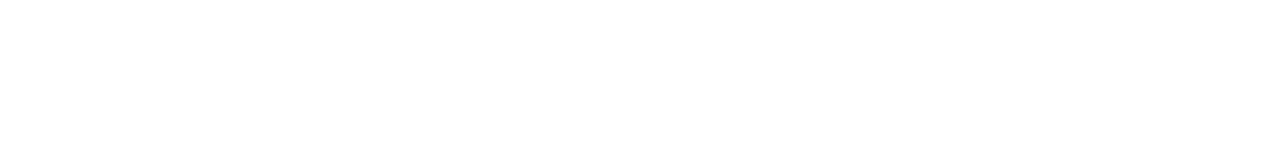
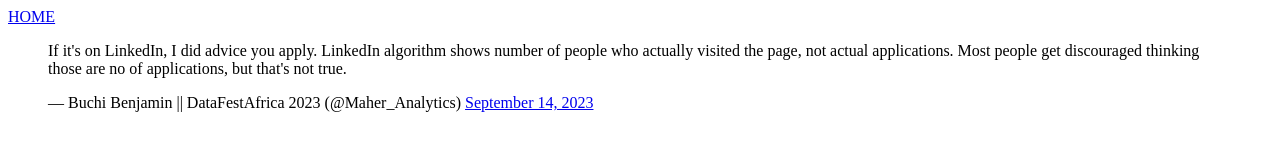
Before and after one commit to bakudbilla/alu-web-development, a plain HTML site: page html_basic/tweets.html in a window 1280 px wide. Drawn offline with Linux system fonts and the light colour scheme.

Commit message:
twitter file

```diff
--- a/html_basic/tweets.html
+++ b/html_basic/tweets.html
@@ -6,5 +6,10 @@
     <meta name="viewport" content="width=device-width, initial-scale=1.0">
     <title>My basic HTML file</title>
     </head>
-    <body></body>
+    <body><a href="index.html">HOME</a>
+    <blockquote class="twitter-tweet" data-conversation="none">
+        <p lang="en" dir="ltr">If it&#39;s on LinkedIn, I did advice you apply. LinkedIn algorithm shows number of people who actually visited the page, not actual applications. Most people get discouraged thinking those are no of applications, but that&#39;s not true.</p>&mdash;
+        Buchi Benjamin || DataFestAfrica 2023 (@Maher_Analytics) <a href="https://twitter.com/Maher_Analytics/status/1702435759339233605?ref_src=twsrc%5Etfw">September 14, 2023</a></blockquote>
+    <script async src="https://platform.twitter.com/widgets.js" charset="utf-8"></script>
+</body>
     </html>
```
